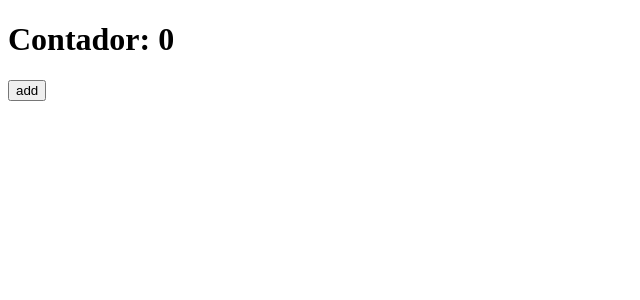
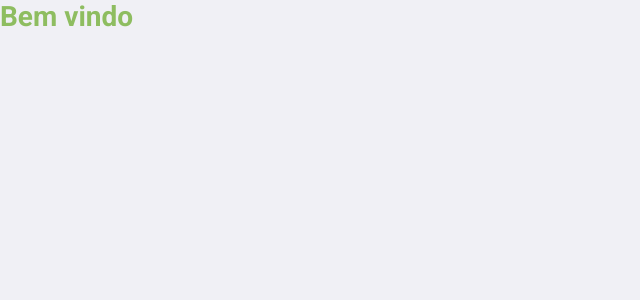
Before and after one commit to GabryelBoeira/reactjs_spring_kotlin, a React (Create React App) app in the folder client/: page / in a window 1280 px wide. Shown: the top 300 px of the page, without its empty margins (0-640 px from the left). Built offline with nearby package versions, Linux system fonts and the light colour scheme.

Commit message:
iniciando com a implementação da tela de login
Iniciado o tratamento para a tela de login, adicionado as imagens do projeto e os pacotes de estruturação do projeto

```diff
--- a/client/src/App.js
+++ b/client/src/App.js
@@ -1,17 +1,7 @@
-import React, { useState } from "react";
-import Header from "./Header";
+import React from "react";
+import Login from "./pages/Login";
+import "./global.css";
 
 export default function App() {
-  const [counter, setCounter] = useState(0);
-
-  function increment() {
-    setCounter(counter + 1);
-  }
-
-  return (
-    <div>
-      <Header>Contador: {counter}</Header>
-      <button onClick={increment}> add </button>
-    </div>
-  );
+  return <Login />;
 }
--- a/client/src/Header.js
+++ /dev/null
@@ -1,19 +0,0 @@
-import React from "react";
-
-//utilizando props para ler objetos
-function Header2(props) {
-  return (
-    <header>
-      <h1>{props.title}</h1>
-    </header>
-  );
-}
-
-//Recupera valor informado dentro da tag do compomente
-export default function Header({ children }) {
-  return (
-    <header>
-      <h1>{children}</h1>
-    </header>
-  );
-}
--- /dev/null
+++ b/client/src/global.css
@@ -0,0 +1,14 @@
+@import url("https://fonts.googleapis.com/css2?family=Roboto:ital,wght@0,100..900;1,100..900&display=swap");
+
+* {
+  margin: 0;
+  padding: 0;
+  outline: 0;
+  box-sizing: border-box;
+}
+
+body {
+  font: 400 14px Roboto, sans-serif;
+  background: #f0f0f5;
+  -webkit-font-smoothing: antialiased;
+}
--- /dev/null
+++ b/client/src/pages/Login/index.js
@@ -0,0 +1,6 @@
+import React from "react";
+import "./styles.css";
+
+export default function login() {
+  return <h1>Bem vindo</h1>;
+}
--- /dev/null
+++ b/client/src/pages/Login/styles.css
@@ -0,0 +1,3 @@
+h1 {
+  color: #8ebd60;
+}
```
Also changed, not shown: client/src/assets/logo.svg (added), client/src/assets/padlock.png (added).
